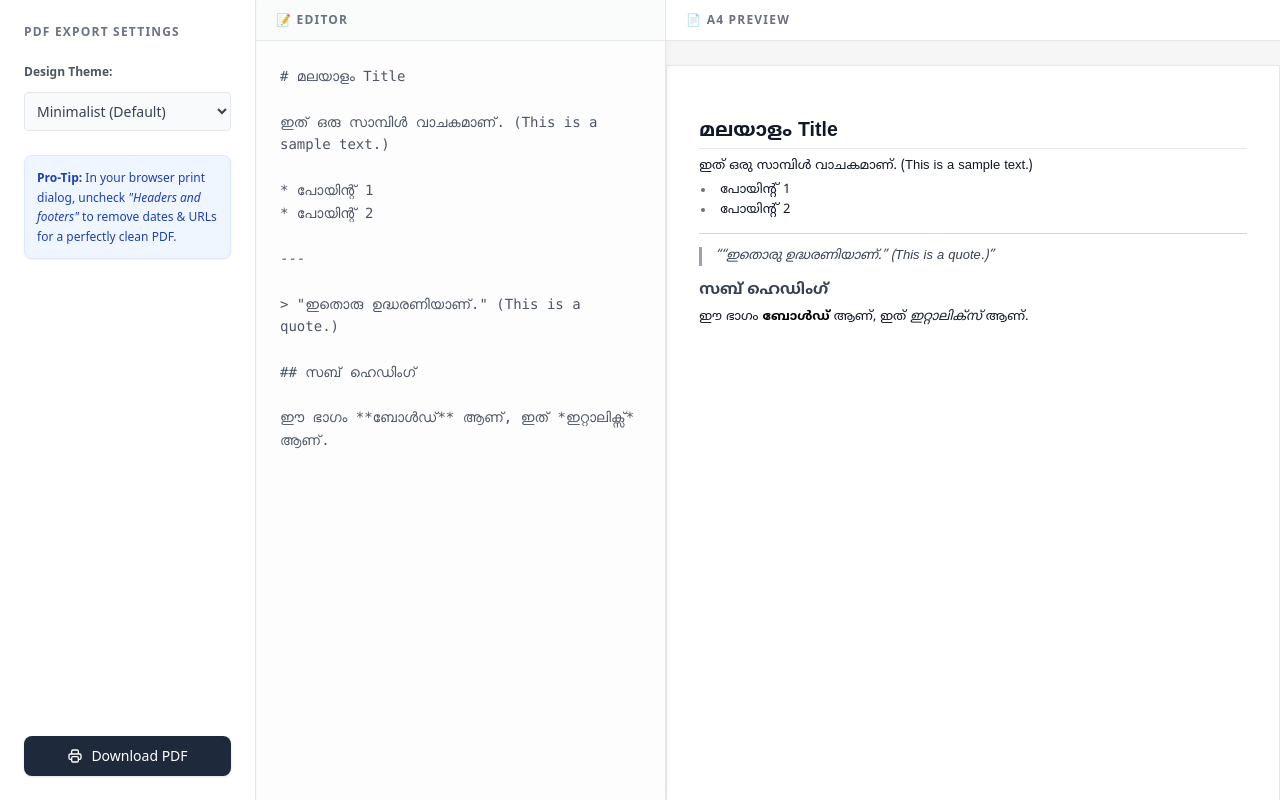
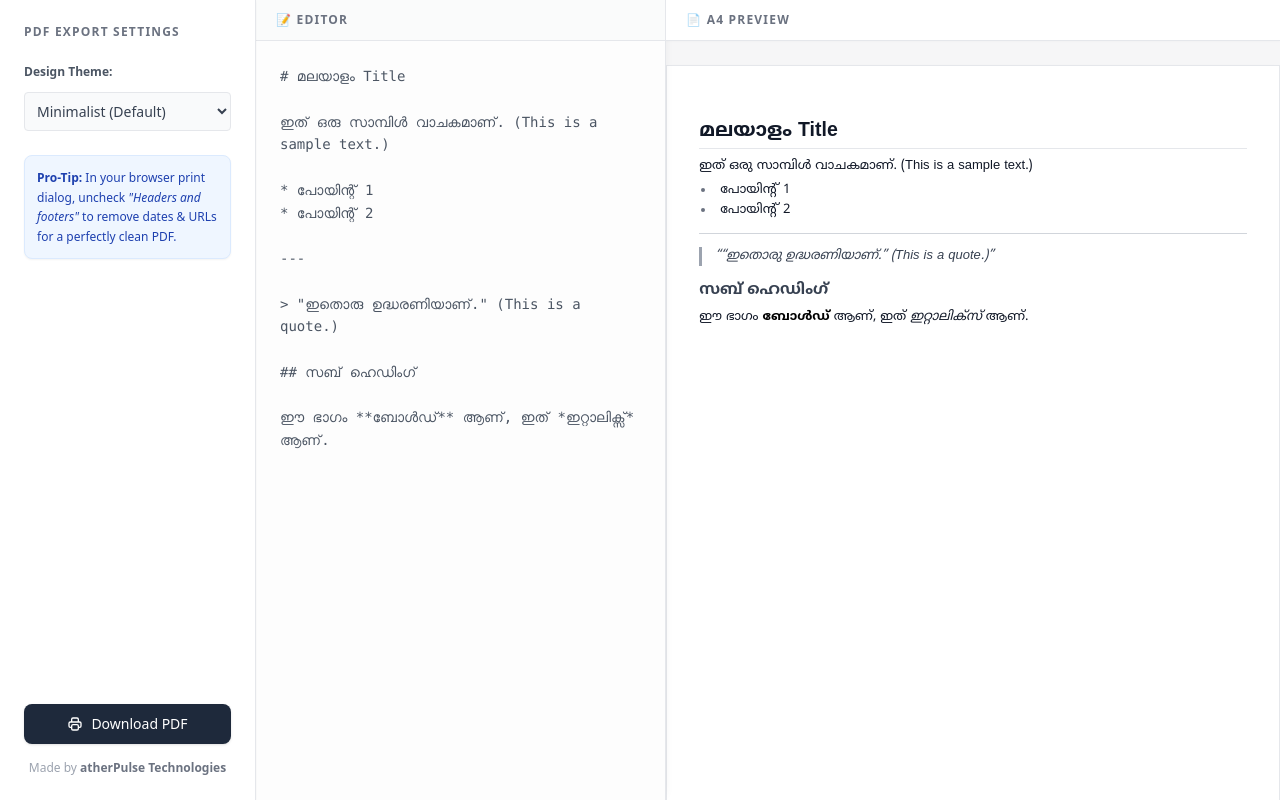
Before and after one commit to AmarjithTK/mdtopdfmal, a plain HTML site: page index.html in a window 1280 px wide. Drawn offline with nearby package versions, Linux system fonts and the light colour scheme.

Commit message:
Add made by atherPulse Technologies link

```diff
--- a/index.html
+++ b/index.html
@@ -397,11 +397,14 @@
         </div>
       </div>
 
-      <div class="mt-4 md:mt-auto">
+      <div class="mt-4 md:mt-auto flex flex-col gap-2">
         <button id="export-btn" class="w-full bg-slate-800 hover:bg-slate-900 text-white font-medium py-2.5 px-4 rounded-lg transition-colors shadow flex items-center justify-center gap-2 text-sm">
           <svg class="w-4 h-4" fill="none" stroke="currentColor" viewBox="0 0 24 24"><path stroke-linecap="round" stroke-linejoin="round" stroke-width="2" d="M17 17h2a2 2 0 002-2v-4a2 2 0 00-2-2H5a2 2 0 00-2 2v4a2 2 0 002 2h2m2 4h6a2 2 0 002-2v-4a2 2 0 00-2-2H9a2 2 0 00-2 2v4a2 2 0 002 2zm8-12V5a2 2 0 00-2-2H9a2 2 0 00-2 2v4h10z"></path></svg>
           Download PDF
         </button>
+        <div class="text-center text-xs text-gray-400 mt-2">
+          Made by <a href="https://atherpulse.in" target="_blank" rel="noopener noreferrer" class="font-semibold text-gray-500 hover:text-blue-600 transition-colors">atherPulse Technologies</a>
+        </div>
       </div>
     </aside>
 
```
